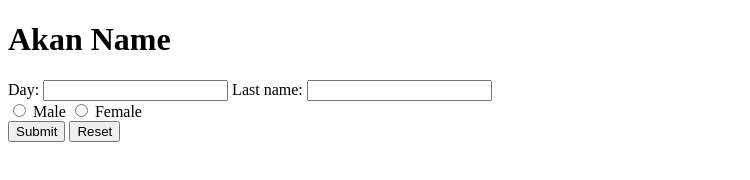
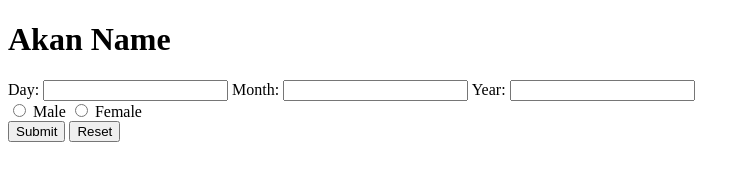
Before and after one commit to Ammoh-Moringa/Akan-name-calculator, a plain HTML site: page index.html in a window 1280 px wide. Shown: the whole page, without its empty margins (0-750 px from the left). Drawn offline with Linux system fonts and the light colour scheme.

Commit message:
Add year to the form

```diff
--- a/index.html
+++ b/index.html
@@ -1,26 +1,30 @@
 <!DOCTYPE html>
 <html lang="en">
+
 <head>
   <meta charset="UTF-8">
   <meta http-equiv="X-UA-Compatible" content="IE=edge">
   <meta name="viewport" content="width=device-width, initial-scale=1.0">
   <title>Akan name calculator</title>
 </head>
+
 <body>
   <h1>Akan Name</h1>
   <form>
     <label for="day">Day:</label>
-    <input type="text" id="fname" name="fname">
-    <label for="lname">Last name:</label>
-    <input type="text" id="lname" name="lname">
-    <label for=""></label><br>
+    <input type="text" id="day" name="day">
+    <label for="month">Month:</label>
+    <input type="text" id="month" name="month">
+    <label for="year">Year:</label>
+    <input type="year" id="year" name="year"></br>
     <input type="radio" id="male" name="gender" value="male">
-<label for="male">Male</label>
-<input type="radio" id="female" name="gender" value="female">
-<label for="female">Female</label><br>
-<button>Submit</button>
-<button>Reset</button>
+    <label for="male">Male</label>
+    <input type="radio" id="female" name="gender" value="female">
+    <label for="female">Female</label><br>
+    <button>Submit</button>
+    <button>Reset</button>
   </form>
 
 </body>
+
 </html>
```
